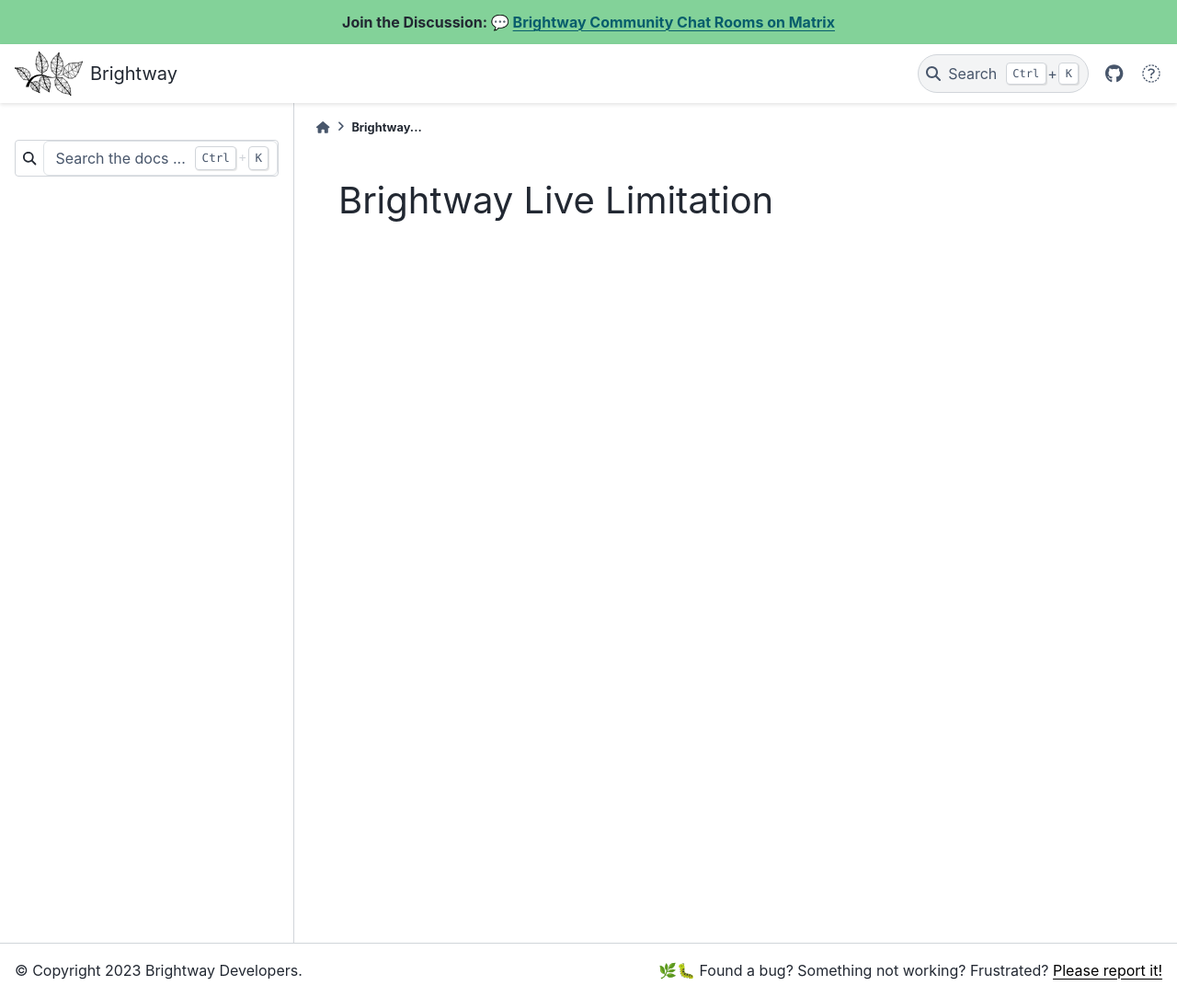
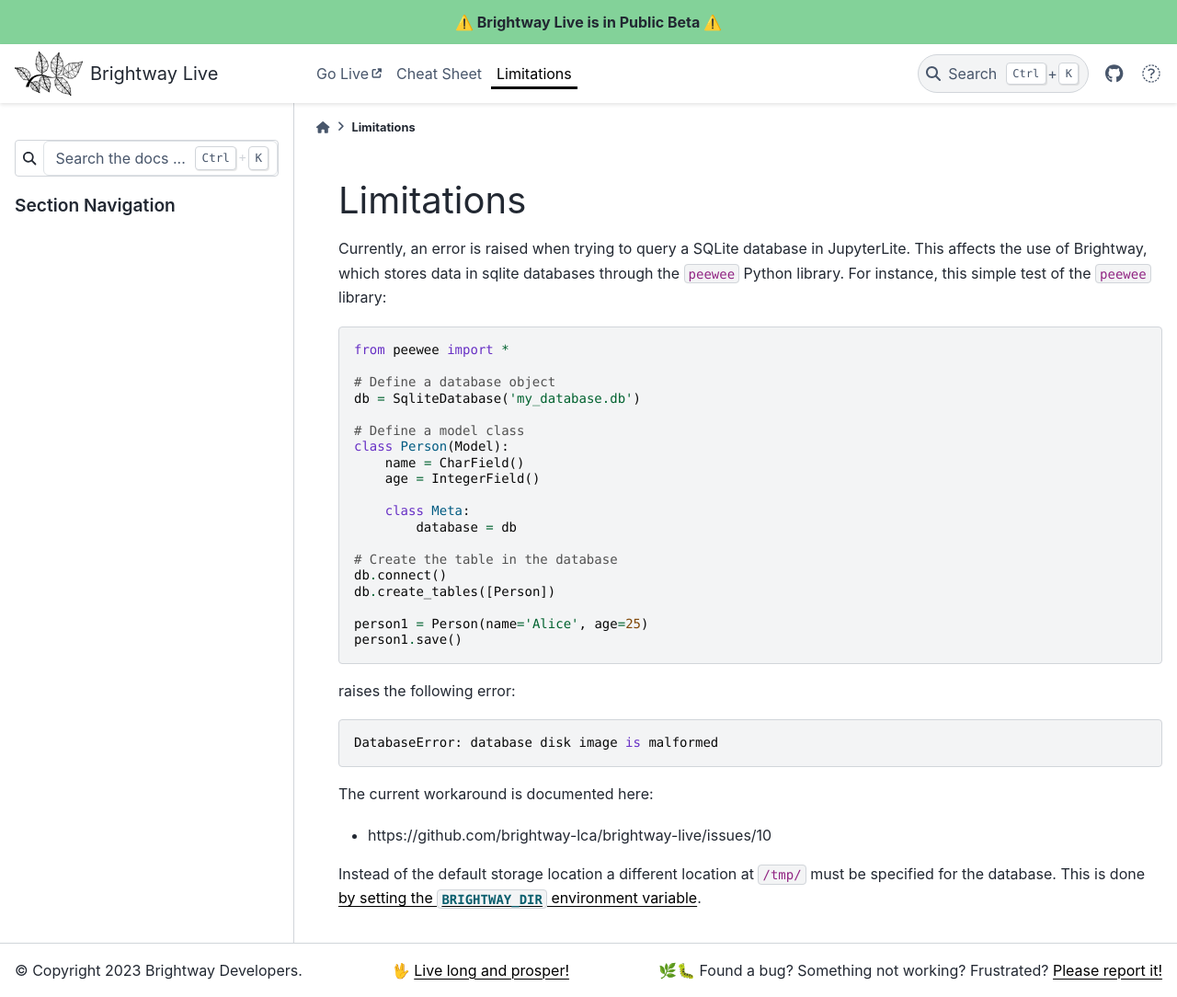
Before and after one commit to brightway-lca/brightway-live, a Sphinx documentation site: the page built from docs/content/limitations.md, in a window 1280 px wide and 1084 px high. Shown: the whole window at 92% size. Built offline with Sphinx 7.4.7 and the PyData theme 0.15.4, drawn with Linux system fonts in a browser that asks for light colours; nearby versions of some CDN libraries.

Commit message:
updated docs

````diff
--- a/docs/_templates/footer.html
+++ /dev/null
@@ -1 +0,0 @@
-<p>🌿🐛 Found a bug? Something not working? Frustrated? <a href=" {{ version }}/{{ pathto('../content/contributing/contributing.html', 1) }}">Please report it!</a></p>
--- /dev/null
+++ b/docs/_templates/footer_center.html
@@ -0,0 +1 @@
+<p>🖖 <a href="https://en.wikipedia.org/wiki/Vulcan_salute">Live long and prosper!</a></p>
--- /dev/null
+++ b/docs/_templates/footer_end.html
@@ -0,0 +1 @@
+<p>🌿🐛 Found a bug? Something not working? Frustrated? <a href="https://github.com/brightway-lca/brightway-live/issues">Please report it!</a></p>
--- a/docs/conf.py
+++ b/docs/conf.py
@@ -69,13 +69,16 @@
     ],
 }
 
+footcent = str('test')
+
 html_theme_options = {
-    "announcement": "<p>Join the Discussion: 💬 <a href='https://matrix.to/#/#brightway:matrix.org'>Brightway Community Chat Rooms on Matrix</a></p>",
+    "announcement": "<p>⚠️ Brightway Live is in Public Beta ⚠️</p>",
     # page elements
     "navbar_start": ["navbar-logo"],
     "navbar_end": ["navbar-icon-links.html"],
     "footer_start": ["copyright"],
-    "footer_end": ["footer"],
+    "footer_center": ["footer_center"],
+    "footer_end": ["footer_end"],
     "secondary_sidebar_items": ["page-toc"],
     "header_links_before_dropdown": 7,
     # page elements content
@@ -97,7 +100,7 @@
     "use_edit_page_button": True,
     "navigation_with_keys": True,
     "logo": {
-        "text": "Brightway",
+        "text": "Brightway Live",
         "image_light": "BW_all_black_transparent_landscape.svg",
         "image_dark": "BW_all_white_transparent_landscape.svg"
     },
--- a/docs/content/limitations.md
+++ b/docs/content/limitations.md
@@ -1 +1,37 @@
-# Brightway Live Limitation
+# Limitations
+
+Currently, an error is raised when trying to query a SQLite database in JupyterLite. This affects the use of Brightway, which stores data in sqlite databases through the `peewee` Python library. For instance, this simple test of the `peewee` library:
+
+```python
+from peewee import *
+
+# Define a database object
+db = SqliteDatabase('my_database.db')
+
+# Define a model class
+class Person(Model):
+    name = CharField()
+    age = IntegerField()
+
+    class Meta:
+        database = db
+
+# Create the table in the database
+db.connect()
+db.create_tables([Person])
+
+person1 = Person(name='Alice', age=25)
+person1.save()
+```
+
+raises the following error:
+
+```
+DatabaseError: database disk image is malformed
+```
+
+The current workaround is documented here:
+
+ - https://github.com/brightway-lca/brightway-live/issues/10
+
+Instead of the default storage location a different location at `/tmp/` must be specified for the database. This is done [by setting the `BRIGHTWAY_DIR` environment variable](https://docs.brightway.dev/en/latest/content/faq/data_management.html#how-do-i-change-my-data-directory).
````
Also changed, not shown: docs/content/cheat_sheet.md (added, +23 -0 lines), docs/content/use.md (added, +21 -0 lines), docs/index.md (+15 -2 lines).
